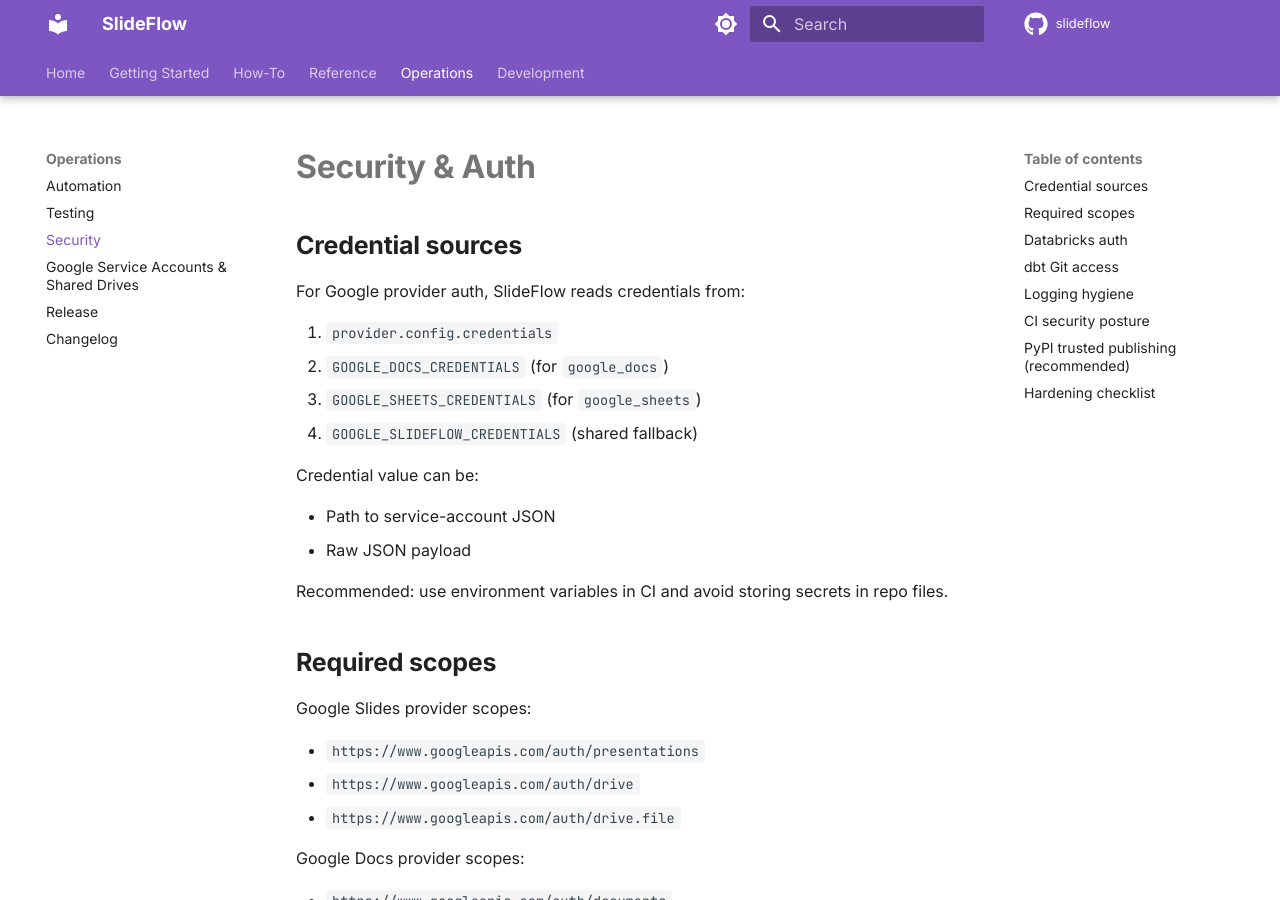
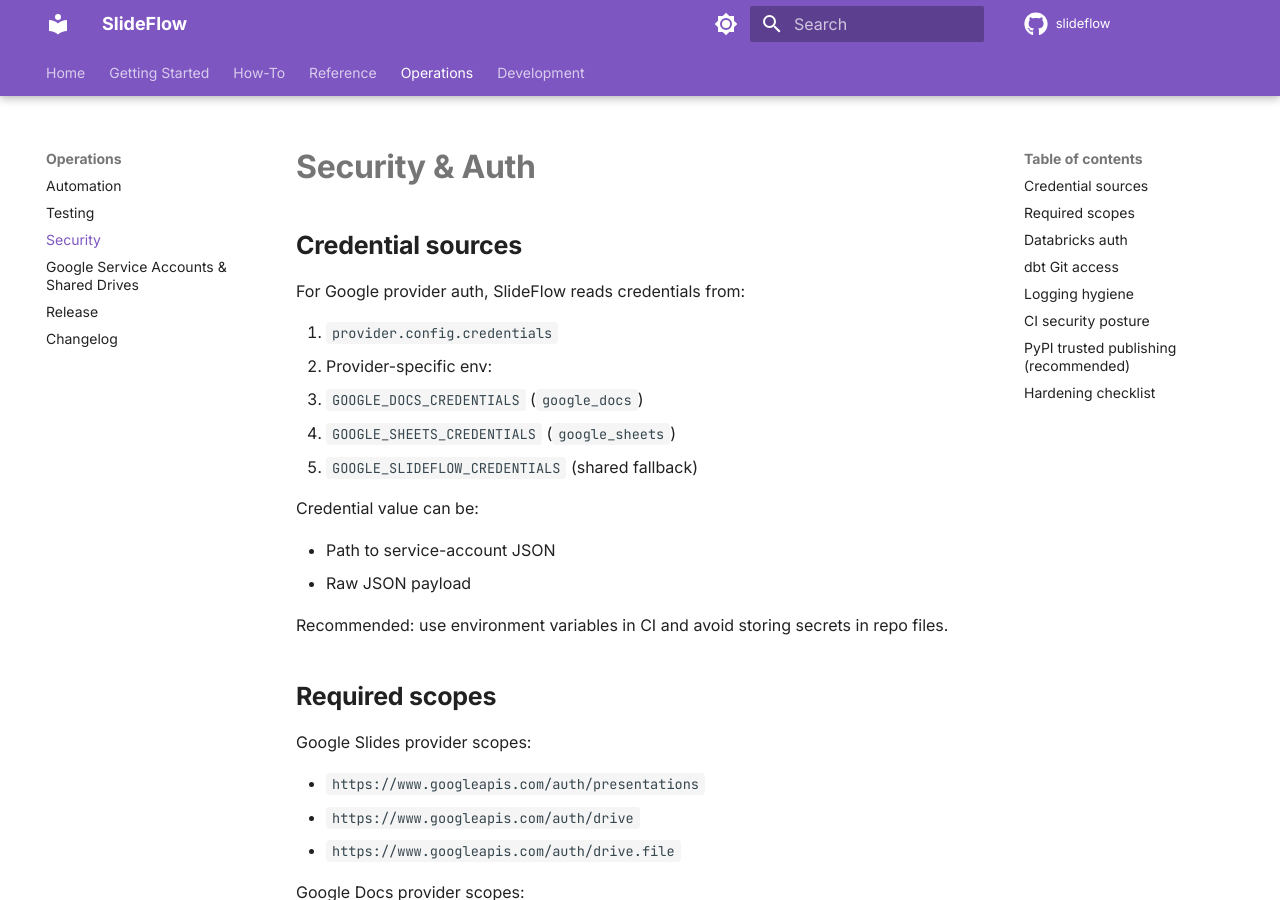
Before and after one commit to joe-broadhead/slideflow, an MkDocs documentation site: the page built from docs/security.md, in a window 1280 px wide and 900 px high. Built offline with MkDocs 1.6.1 and Material for MkDocs 9.7.7, drawn with Linux system fonts in a browser that asks for light colours; comment, search, counter and statistics services are not loaded.

Commit message:
docs: tighten provider credential wording and config example

```diff
--- a/docs/security.md
+++ b/docs/security.md
@@ -5,9 +5,10 @@
 For Google provider auth, SlideFlow reads credentials from:
 
 1. `provider.config.credentials`
-2. `GOOGLE_DOCS_CREDENTIALS` (for `google_docs`)
-3. `GOOGLE_SHEETS_CREDENTIALS` (for `google_sheets`)
-4. `GOOGLE_SLIDEFLOW_CREDENTIALS` (shared fallback)
+2. Provider-specific env:
+   - `GOOGLE_DOCS_CREDENTIALS` (`google_docs`)
+   - `GOOGLE_SHEETS_CREDENTIALS` (`google_sheets`)
+3. `GOOGLE_SLIDEFLOW_CREDENTIALS` (shared fallback)
 
 Credential value can be:
 
```
Also changed, not shown: README.md (+1 -1 lines).
